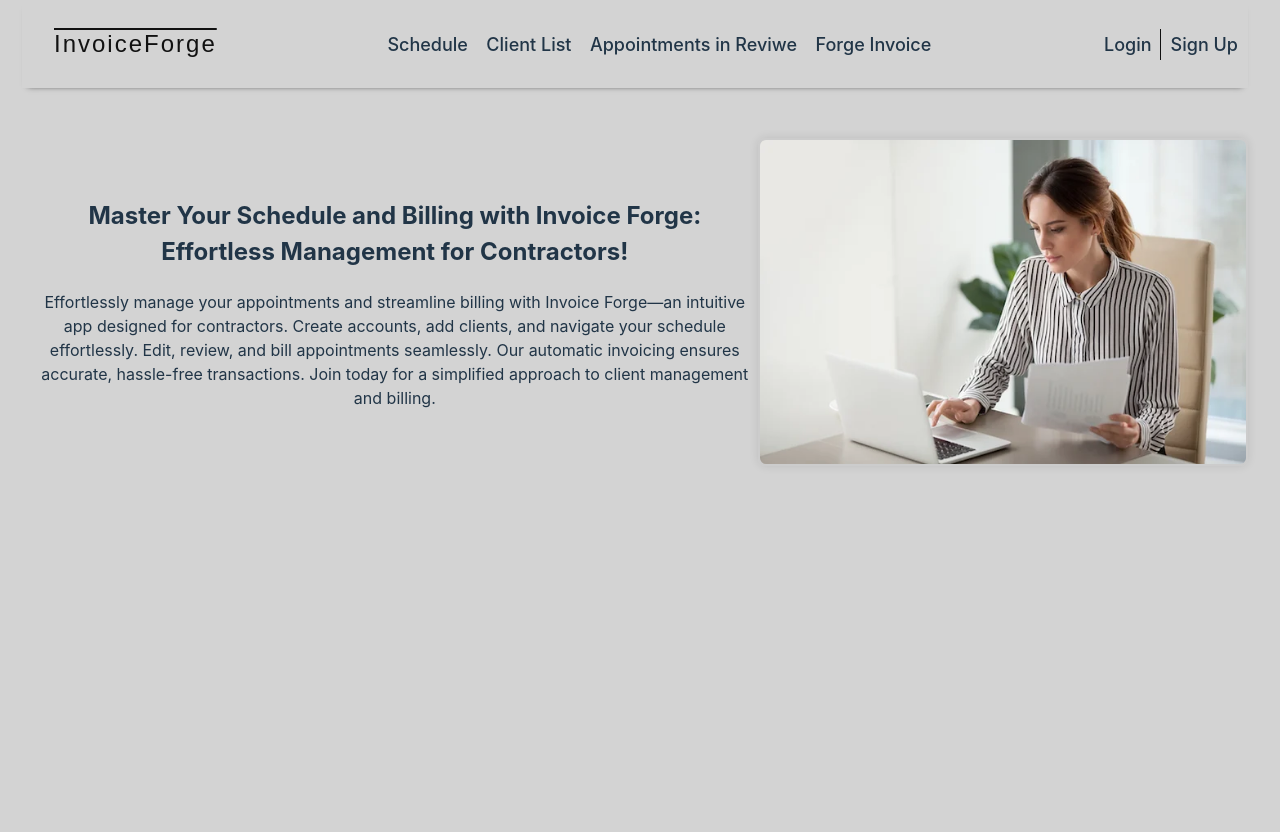
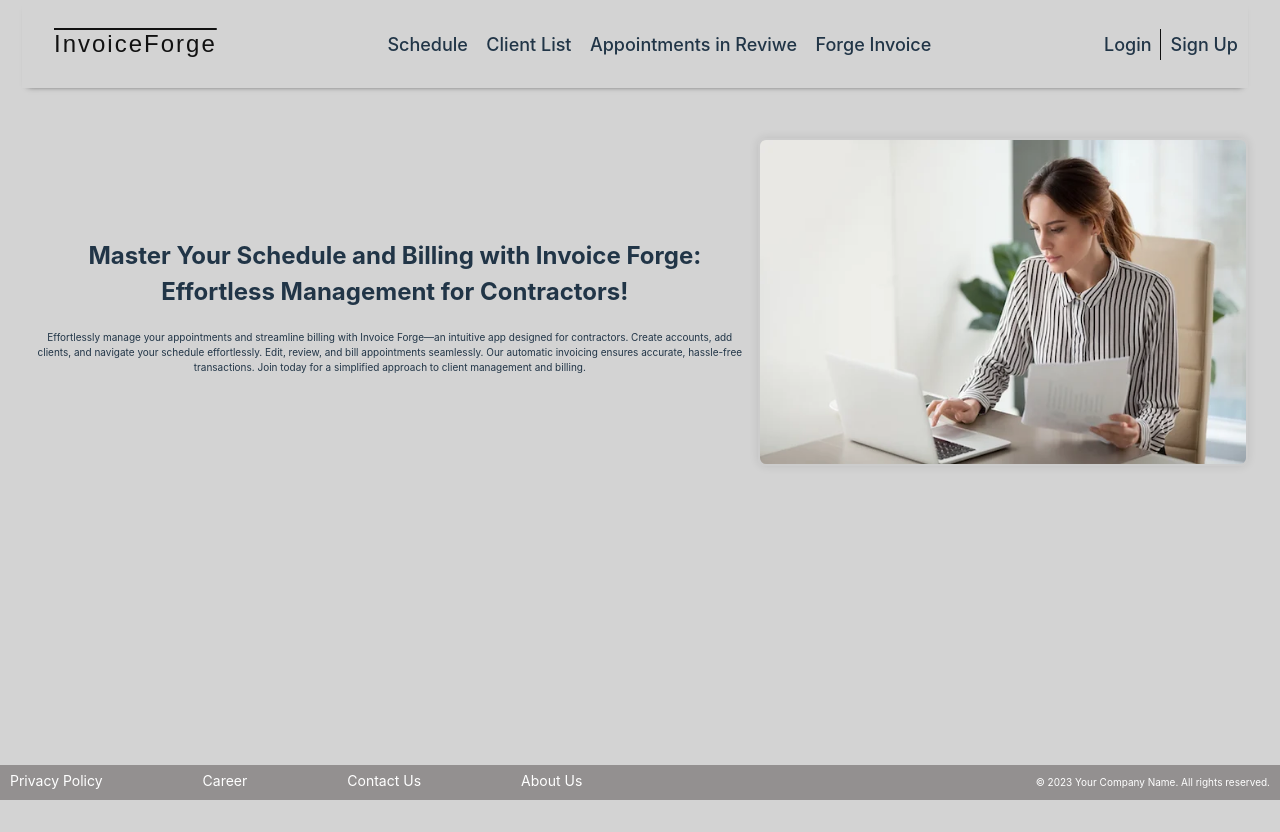
Before and after one commit to onipedeo/InvoiceForge, a React (Vite) app in the folder frontend/: page / in a window 1280 px wide. Built offline with nearby package versions, Linux system fonts and the light colour scheme.

Commit message:
add footer to app

```diff
--- a/frontend/src/App.jsx
+++ b/frontend/src/App.jsx
@@ -2,6 +2,7 @@ import { useState } from 'react'
 import './App.css'
 import LandingPage from './components/Landingpage'
 import TopNavBar from './components/TopNavBar'
+import Footer from './components/footer'
 
 function App() {
   const [count, setCount] = useState(0)
@@ -10,6 +11,7 @@ function App() {
     <>
      < TopNavBar/>
       <LandingPage />
+      <Footer/>
 
     </>
   )
--- /dev/null
+++ b/frontend/src/components/footer.jsx
@@ -0,0 +1,18 @@
+
+import '../styles/footer.scss';
+
+export default function Footer (){
+  return (
+    <footer className="footer-container">
+      <div className="footer-content">
+        <div className="footer-links">
+          <a href="#">Privacy Policy</a>
+          <a href="#">Career</a>
+          <a href="#">Contact Us</a>
+          <a href="#">About Us</a>
+        </div>
+      </div>
+      <p>&copy; 2023 Your Company Name. All rights reserved.</p>
+    </footer>
+  );
+}
--- /dev/null
+++ b/frontend/src/styles/footer.scss
@@ -0,0 +1,41 @@
+.footer-container {
+  background-color: #939090;
+  color: #fff;
+  text-align: center;
+  position: fixed;
+  bottom: 0;
+  margin-left: -32px;
+  width: 100%;
+  display: flex;
+  justify-content: space-between
+
+}
+
+.footer-content {
+  padding-top: 5px;
+  margin-left: 10px;
+}
+
+.footer-links {
+  display: flex;
+  justify-content: center;
+  gap: 100px;
+}
+
+.footer-links a {
+  color: #fff;
+  text-decoration: none;
+  font-weight: 400;
+  font-size: 14px;
+  transition: color 0.3s ease;
+}
+
+.footer-links a:hover {
+  color: #ffd700;
+}
+
+p {
+  margin-top: 10px;
+  margin-right: 10px;
+  font-size: 10px;
+}
```
